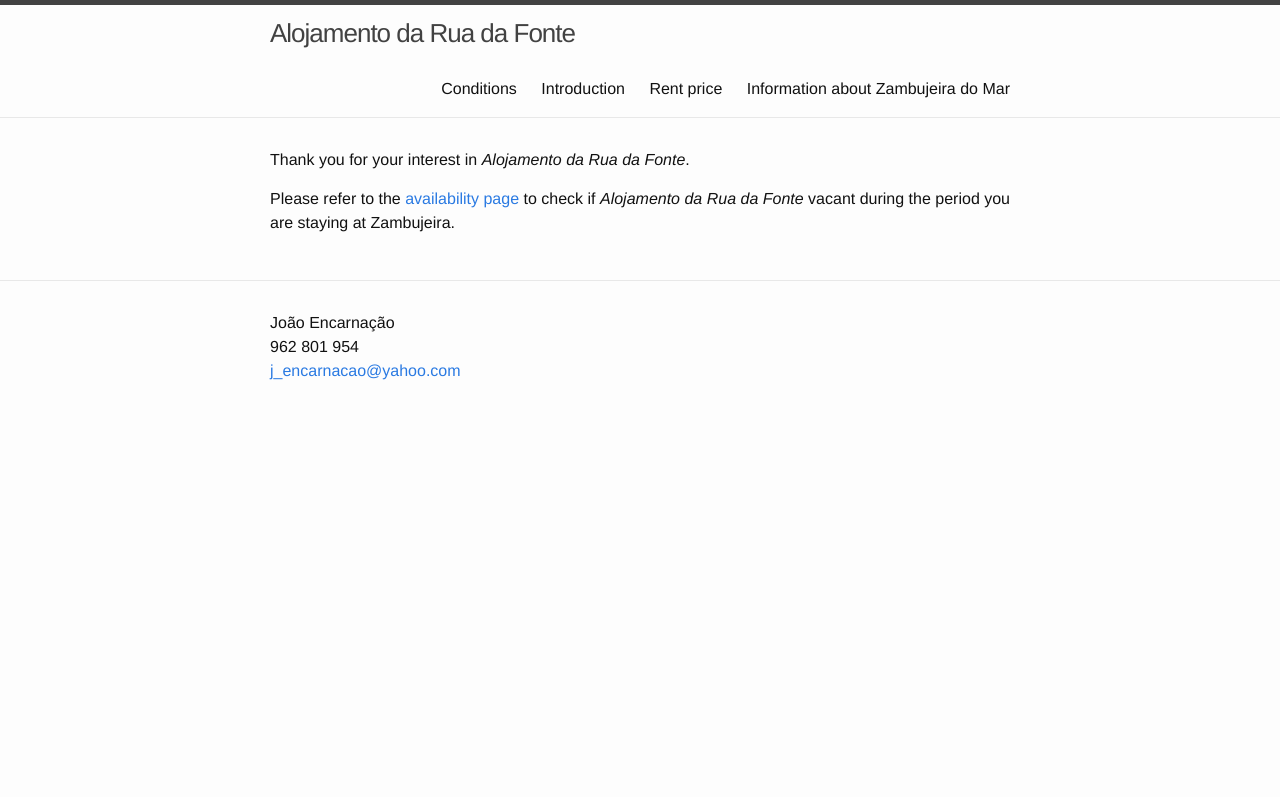
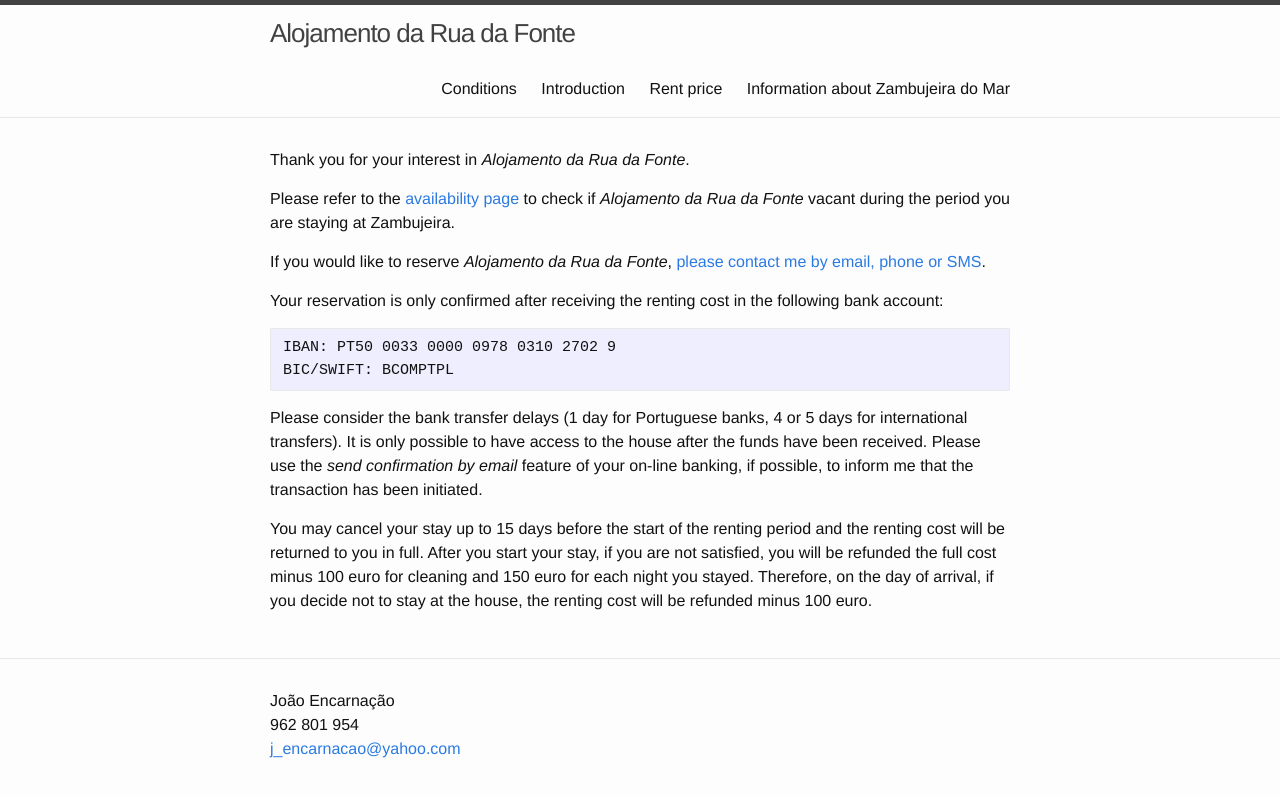
Before and after one commit to jgte/zh, a Jekyll site: the page built from en_price.md, in a window 1280 px wide. Shown: the top 797 px of the page. Built offline with Jekyll 4.4.1, drawn with Linux system fonts in a browser that asks for light colours.

Commit message:
testing build error

```diff
--- a/en_price.md
+++ b/en_price.md
@@ -8,3 +8,14 @@ permalink: /en/price
 Thank you for your interest in *Alojamento da Rua da Fonte*.
 
 Please refer to the [availability page](http://jgte.github.io/zambujeira/en/#disponibilidade) to check if *Alojamento da Rua da Fonte* vacant during the period you are staying at Zambujeira.
+
+If you would like to reserve *Alojamento da Rua da Fonte*, [please contact me by email, phone or SMS](http://jgte.github.io/zh/en/intro#house-contacts).
+
+Your reservation is only confirmed after receiving the renting cost in the following bank account:
+
+    IBAN: PT50 0033 0000 0978 0310 2702 9
+    BIC/SWIFT: BCOMPTPL
+
+Please consider the bank transfer delays (1 day for Portuguese banks, 4 or 5 days for international transfers). It is only possible to have access to the house after the funds have been received. Please use the *send confirmation by email* feature of your on-line banking, if possible, to inform me that the transaction has been initiated.
+
+You may cancel your stay up to 15 days before the start of the renting period and the renting cost will be returned to you in full. After you start your stay, if you are not satisfied, you will be refunded the full cost minus 100 euro for cleaning and 150 euro for each night you stayed. Therefore, on the day of arrival, if you decide not to stay at the house, the renting cost will be refunded minus 100 euro.
```
